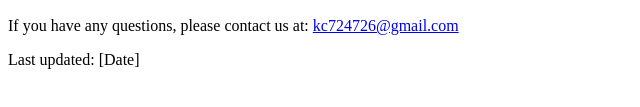
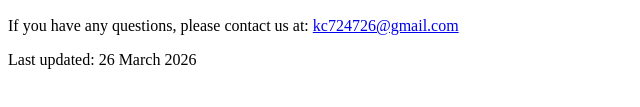
Before and after one commit to s-kc/privacy-policy, a plain HTML site: page index.html in a window 1280 px wide. Shown: the part 555-662 px from the top of the page, 0-640 px from the left. Drawn offline with Linux system fonts and the light colour scheme.

Commit message:
updated date

```diff
--- a/index.html
+++ b/index.html
@@ -29,6 +29,6 @@
     <h2>5. Contact Us</h2>
     <p>If you have any questions, please contact us at: <a href="mailto:kc724726@gmail.com">kc724726@gmail.com</a></p>
 
-    <p>Last updated: [Date]</p>
+    <p>Last updated: 26 March 2026</p>
 </body>
 </html>
```
